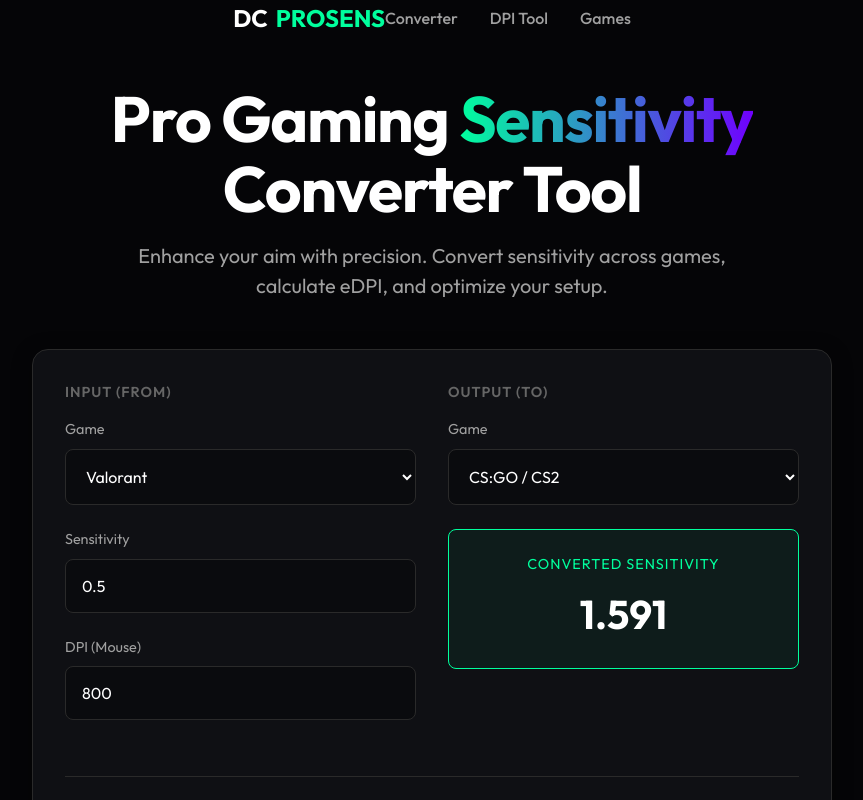
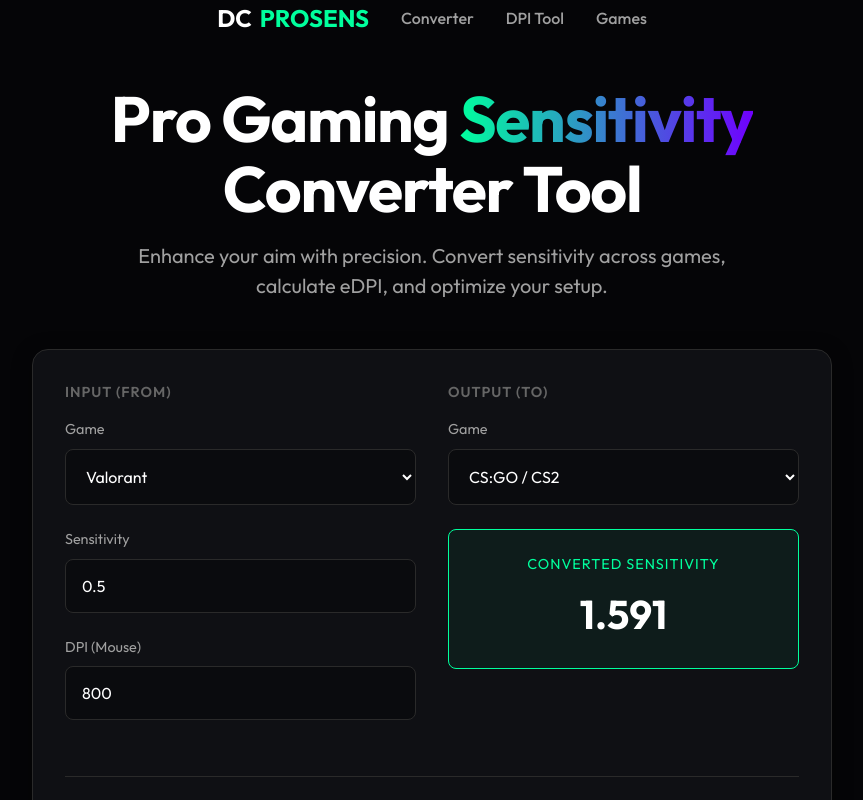
Before and after one commit to dalto00-ai/dcprosens, a Next.js app: page / in a window 1280 px wide. Shown: the top 800 px of the page, without its empty margins (208-1071 px from the left). Built offline with nearby package versions, Linux system fonts and the light colour scheme.

Commit message:
Fix navbar spacing between logo and links

```diff
--- a/src/components/Navbar.module.css
+++ b/src/components/Navbar.module.css
@@ -4,6 +4,8 @@
     align-items: center;
     padding: 1.5rem 0;
     margin-bottom: 2rem;
+    gap: 2rem;
+    /* Ensure minimum spacing between Logo and Links */
 }
 
 .logo {
```
